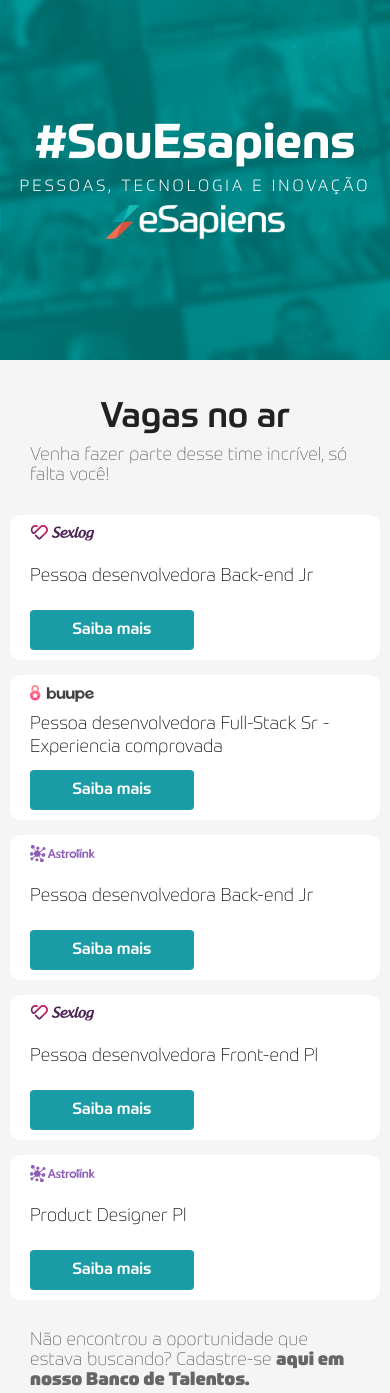
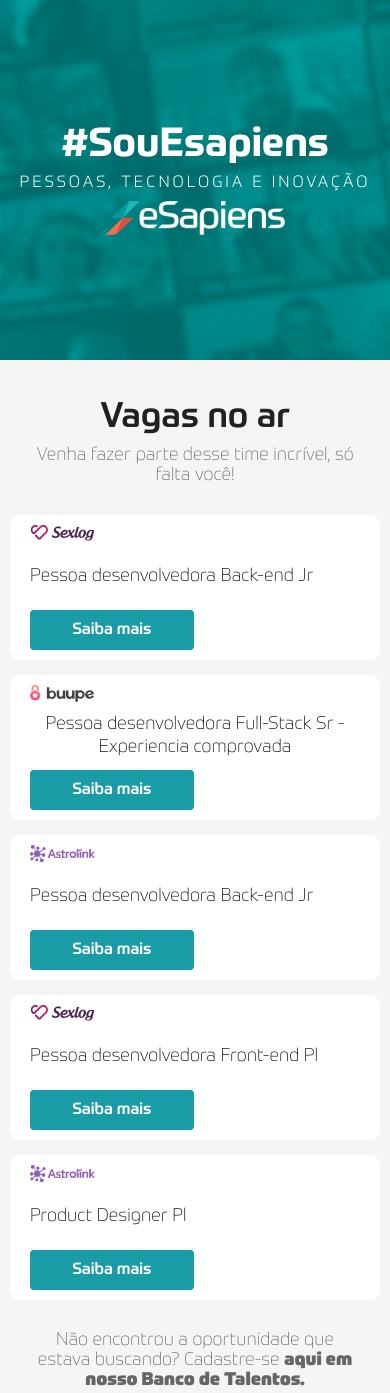
Before and after one commit to natalia-moraes/feature-jobs, a plain HTML site: page index.html in a window 390 px wide. Shown: the top 1393 px of the page. Drawn offline with Linux system fonts and the light colour scheme; a script that the page names is missing.

Commit message:
Corrigir quebra dos cards

```diff
--- a/css/style.css
+++ b/css/style.css
@@ -56,7 +56,7 @@
 }
 
 .header-title {
-    font-size: 48px;
+    font-size: 40px;
     font-weight: 600;
 }
 
@@ -67,7 +67,7 @@
     margin: 0 10px;
 }
 
-@media(min-width: 700px) {
+@media(min-width: 600px) {
     .header-title {
         font-size: 60px;
     }
@@ -82,10 +82,8 @@
 /* careers */
 .careers {
     background: var(--bg-careers);
-    display: flex;
-    flex-direction: column;
-    align-items: center;
     padding: 40px 0;
+    text-align: center;
 }
 
 .careers h3 {
@@ -111,20 +109,13 @@
 }
 
 .careers-position {
-    max-width: 968px;
-    padding: 20px 0;
+    padding: 20px 10px;
     display: flex;
     flex-direction: column;
     gap: 15px;
-    margin: 0 10px;
+    margin: 0 auto;
+    max-width: 968px;
 }
-
-/*nati*/
-/* @media(min-width: 980px) {
-    .careers-position {
-        grid-template-columns: repeat(3, 300px);
-    }
-} */
 
 .careers-position-list {
     background: white;
--- a/index.html
+++ b/index.html
@@ -80,7 +80,9 @@
                 <div class="list-btn"><a href="#">Saiba mais</a></div>
             </li>
         </ul>
-        <p>Não encontrou a oportunidade que estava buscando? Cadastre-se <b>aqui em nosso Banco de Talentos.</b></p>
+        <a href="#">
+            <p>Não encontrou a oportunidade que estava buscando? Cadastre-se <b>aqui em nosso Banco de Talentos.</b></p>
+        </a>
     </section>
 
     <!-- NAO EXISTE NENHUMA VAGA ABERTA -->
```
Also changed, not shown: css/style-details.css (+4 -4 lines), 1 other file.
